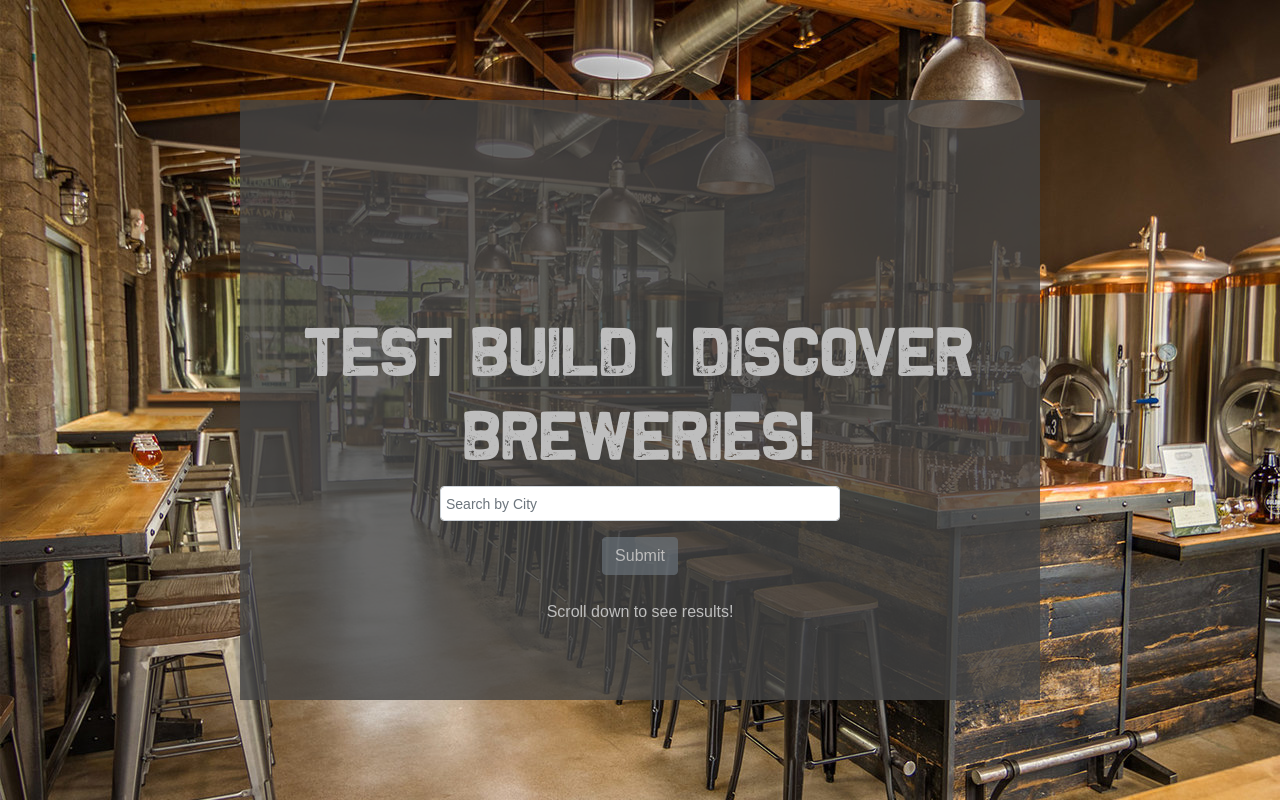
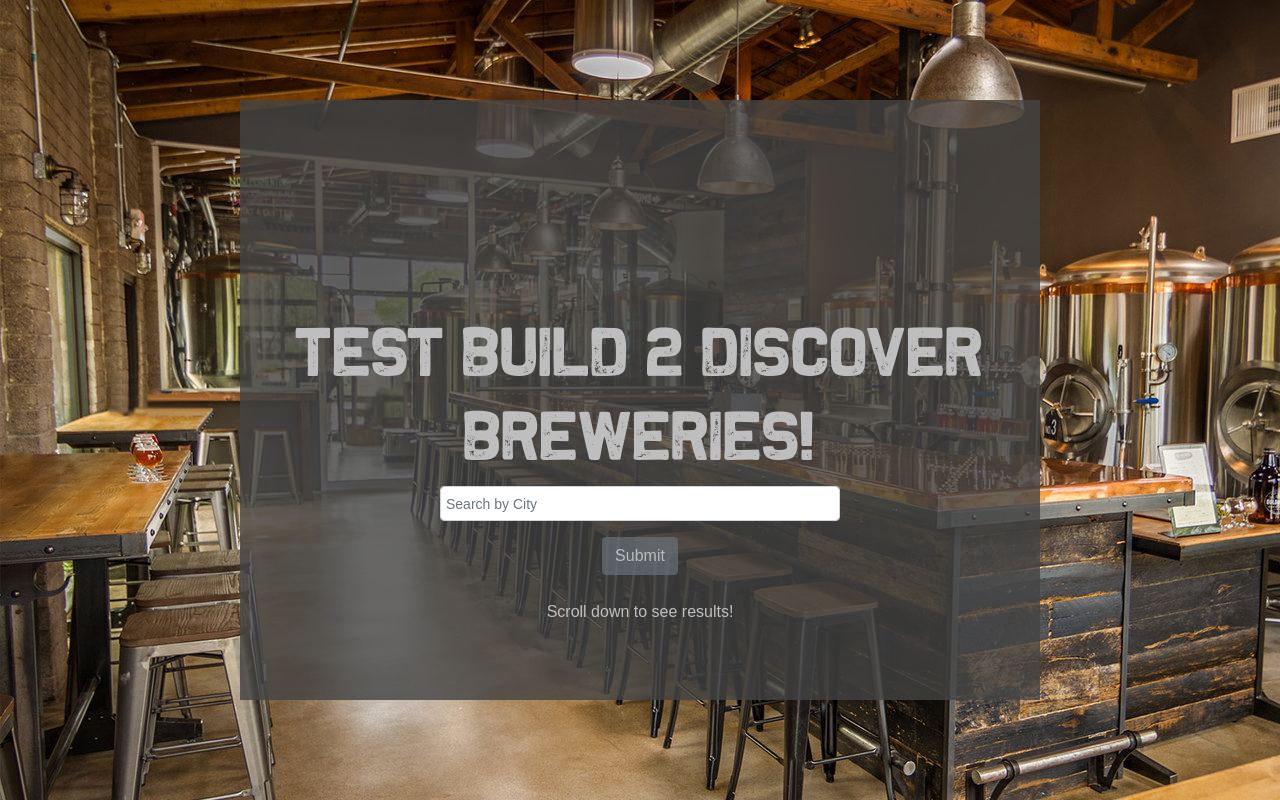
Before and after one commit to bcast201/BreweryFinder, a React (Create React App) app: page / in a window 1280 px wide. Built offline with nearby package versions, Linux system fonts and the light colour scheme.

Commit message:
test-build-2

```diff
--- a/src/App.css
+++ b/src/App.css
@@ -15,8 +15,7 @@
 
 .App-header {
   background-color: #282c34;
-  height: 100%;
-  width: auto;
+  min-height: 100vh;
   display: flex;
   flex-direction: column;
   align-items: center;
--- a/src/SearchBrewery.js
+++ b/src/SearchBrewery.js
@@ -65,7 +65,7 @@ export default class extends React.Component {
         <Container fluid className='mainContainer'>
           <div className='inputFieldContainer'>
             <div className='inputFieldText'>
-                <h1 className='titleText'> Test build 1 Discover Breweries!</h1>
+                <h1 className='titleText'> Test build 2 Discover Breweries!</h1>
                 <Form>
                   <FormGroup>
                     <Input className='w-50 smaller-input centerBox' type='text' name='byCity' id='byCity' placeholder='Search by City' onChange={this.handleChange}
--- a/src/styles.css
+++ b/src/styles.css
@@ -17,6 +17,8 @@
   background-repeat: no-repeat;
   height: 100vh;
   position: relative;
+  margin: 0;
+  padding: 0;
 
 }
 
```
